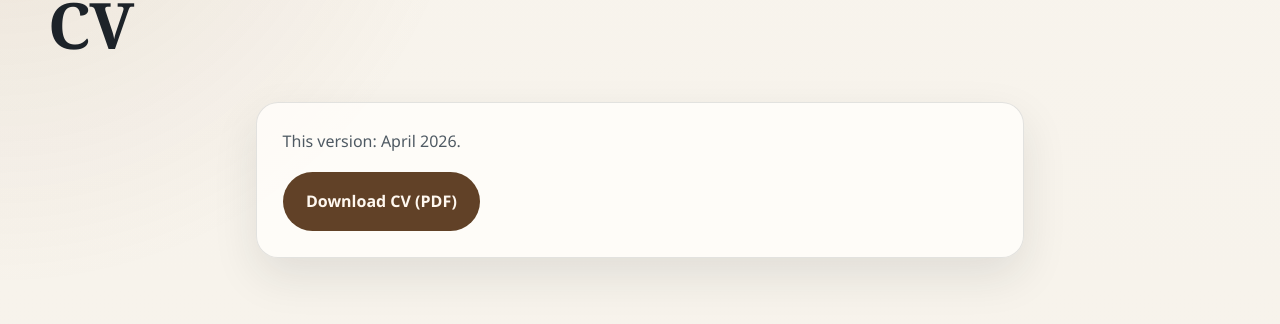
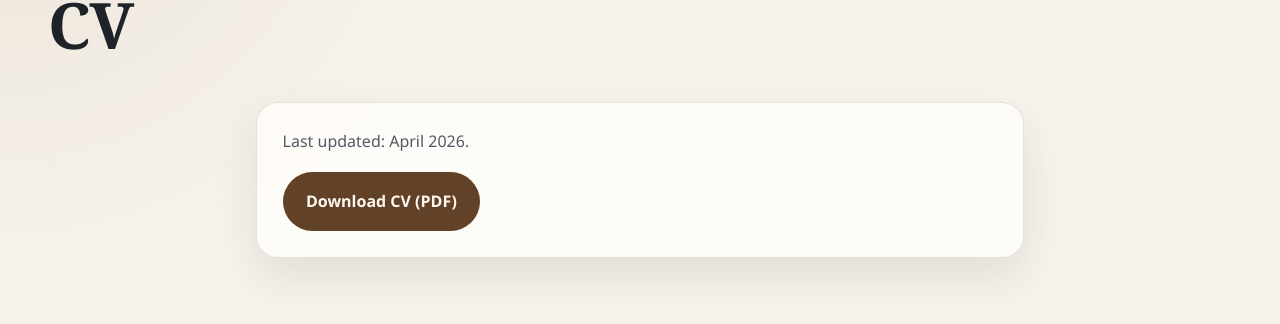
Before and after one commit to ProsiDecon/prosidecon.github.io, a Jekyll site: the page built from tabs/cv.md, in a window 1280 px wide and 900 px high. Shown: the part 189-513 px from the top of the window. Built offline with Jekyll 4.4.1, drawn with Linux system fonts in a browser that asks for light colours.

Commit message:
minor text changes

```diff
--- a/_data/site.yml
+++ b/_data/site.yml
@@ -8,7 +8,7 @@ profile_image: /images/profile/profile.JPG
 hero_image: /images/heros/hero-1.jpg
 hero_images:
   - image: /images/heros/hero-1.jpg
-    info: A view over Lake Mutanda in southern Uganda. In the background Mount Muhavura, Mount Gahinga, and Mount Sabyinyo - the tripoint between Uganda, Rwanda, and DR Congo.
+    info: Lake Mutanda in southern Uganda. In the background Mount Muhavura, Mount Gahinga, and Mount Sabyinyo - the tripoint between Uganda, Rwanda, and DR Congo.
   - image: /images/heros/hero-2.jpg
     info: A winter sunrise over the rooftops of Florence - Brunelleschi's cupola of Santa Maria del Fiore and the contrasting snow-covered Alpi Appennini in the background.
   - image: /images/heros/hero-3.jpg
--- a/tabs/cv.md
+++ b/tabs/cv.md
@@ -4,7 +4,7 @@ permalink: /cv/
 intro:
 ---
 <div class="cv-panel">
-  <p>This version: April 2026.</p>
+  <p>Last updated: April 2026.</p>
   <p>
     <a class="button-link button-link--large" href="{{ site.data.site.cv_path | relative_url }}" download>
       Download CV (PDF)
```
